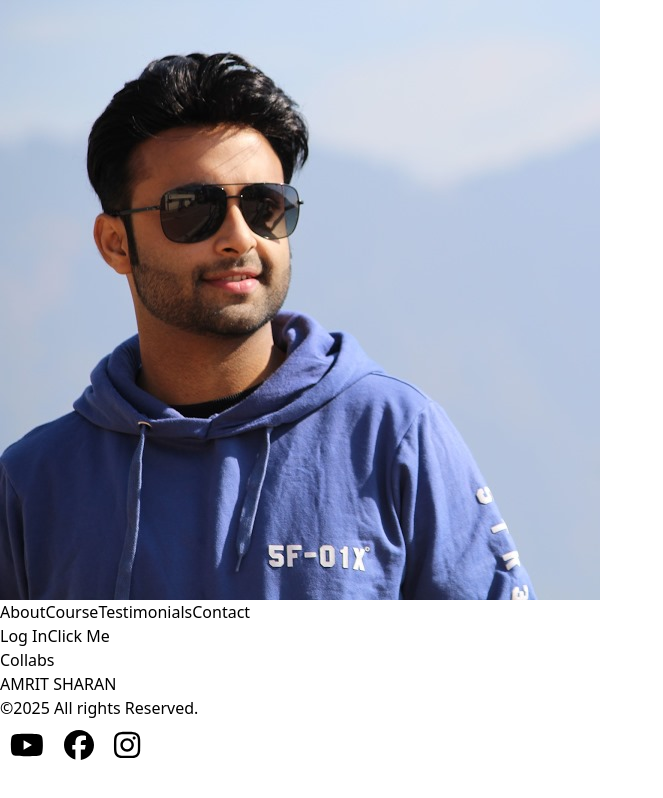
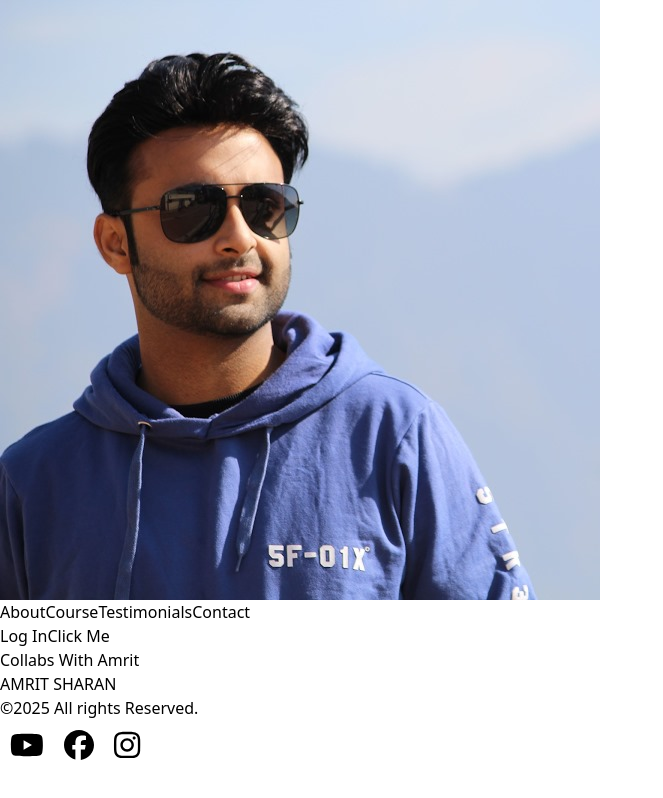
Before and after one commit to sshekhar5/appAS03, a React (Vite) app in the folder my-project-03AS3/: page /collab in a window 1280 px wide. Shown: the whole page, without its empty margins (0-663 px from the left). Built offline with nearby package versions, Linux system fonts and the light colour scheme.

Commit message:
Collab file changed

```diff
--- a/my-project-03AS3/src/components/navigations/Collabs.jsx
+++ b/my-project-03AS3/src/components/navigations/Collabs.jsx
@@ -2,7 +2,7 @@ import React from 'react'
 
 function Collabs() {
   return (
-    <div>Collabs</div>
+    <div>Collabs With Amrit</div>
   )
 }
 
```
